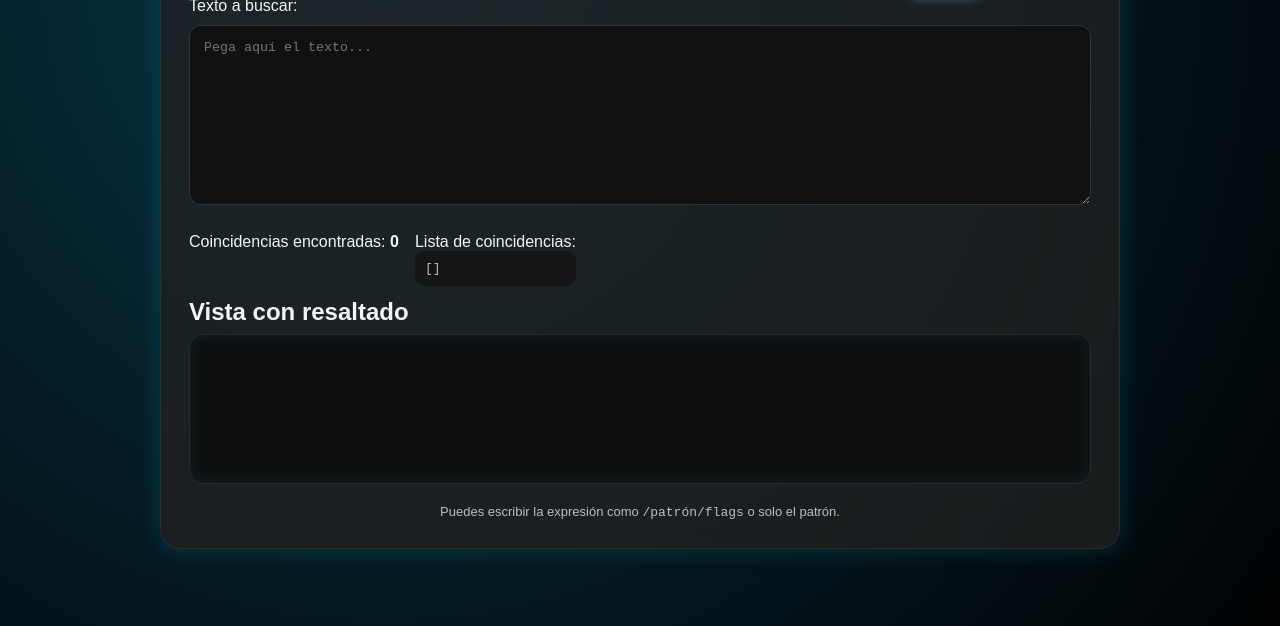
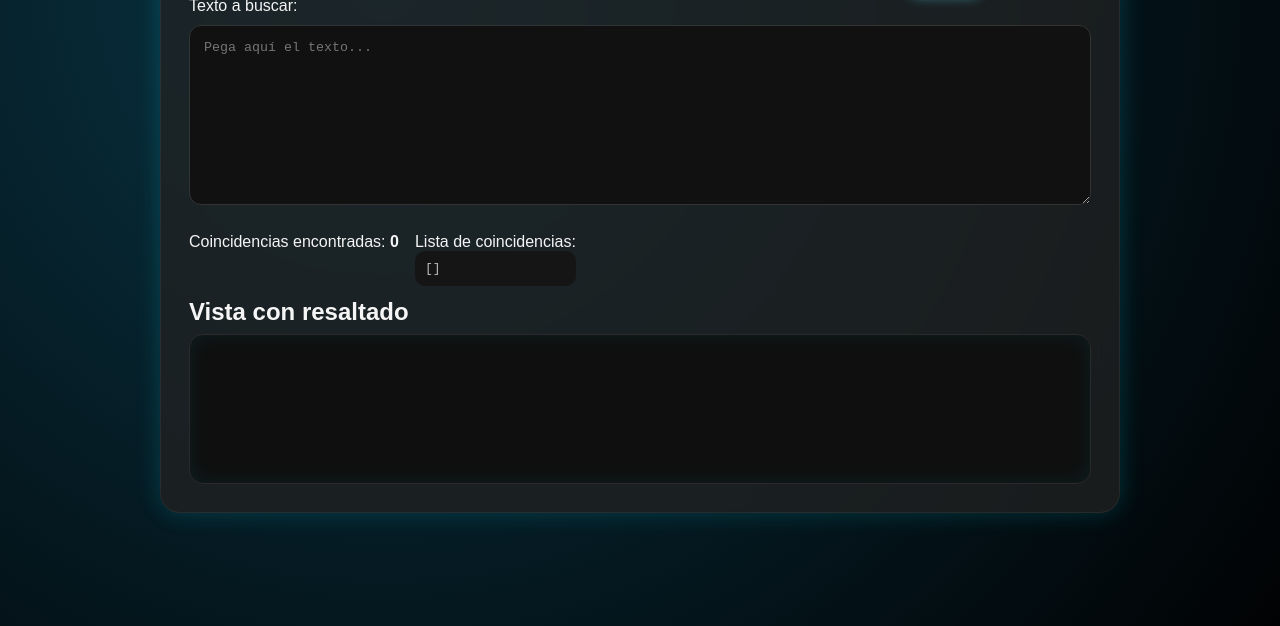
Before and after one commit to angelica56/examen_unidad3, a plain HTML site: page index.html in a window 1280 px wide. Shown: the part 174-800 px from the top of the page. Drawn offline with Linux system fonts and the light colour scheme.

Commit message:
https://github.com/angelica56/examen_unidad3.git

```diff
--- a/index.html
+++ b/index.html
@@ -49,10 +49,6 @@
       <div id="preview" class="preview"></div>
     </section>
 
-    <footer class="foot">
-      Puedes escribir la expresión como <code>/patrón/flags</code> o solo el patrón.
-    </footer>
-  </main>
 
   <script src="main.js"></script>
 </body>
```
